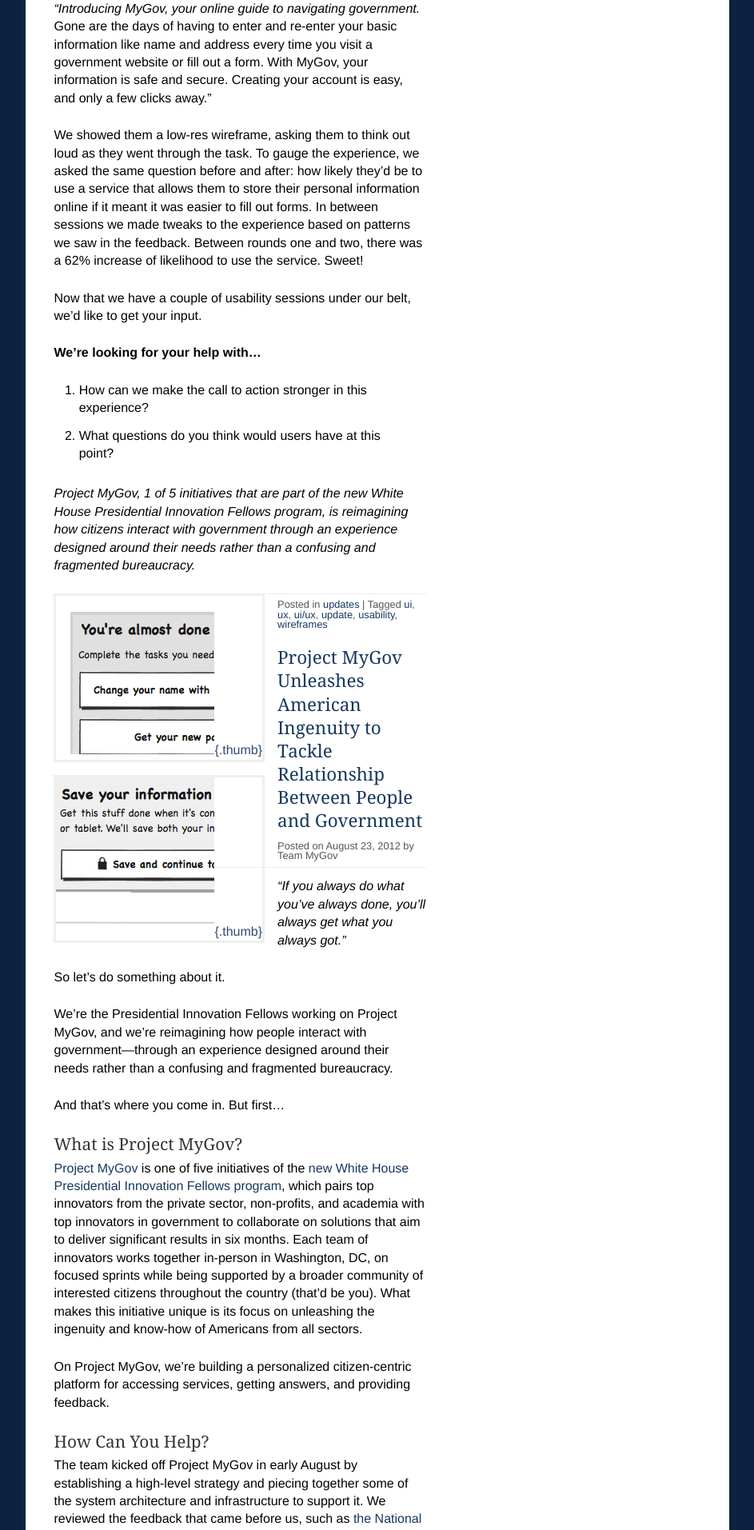
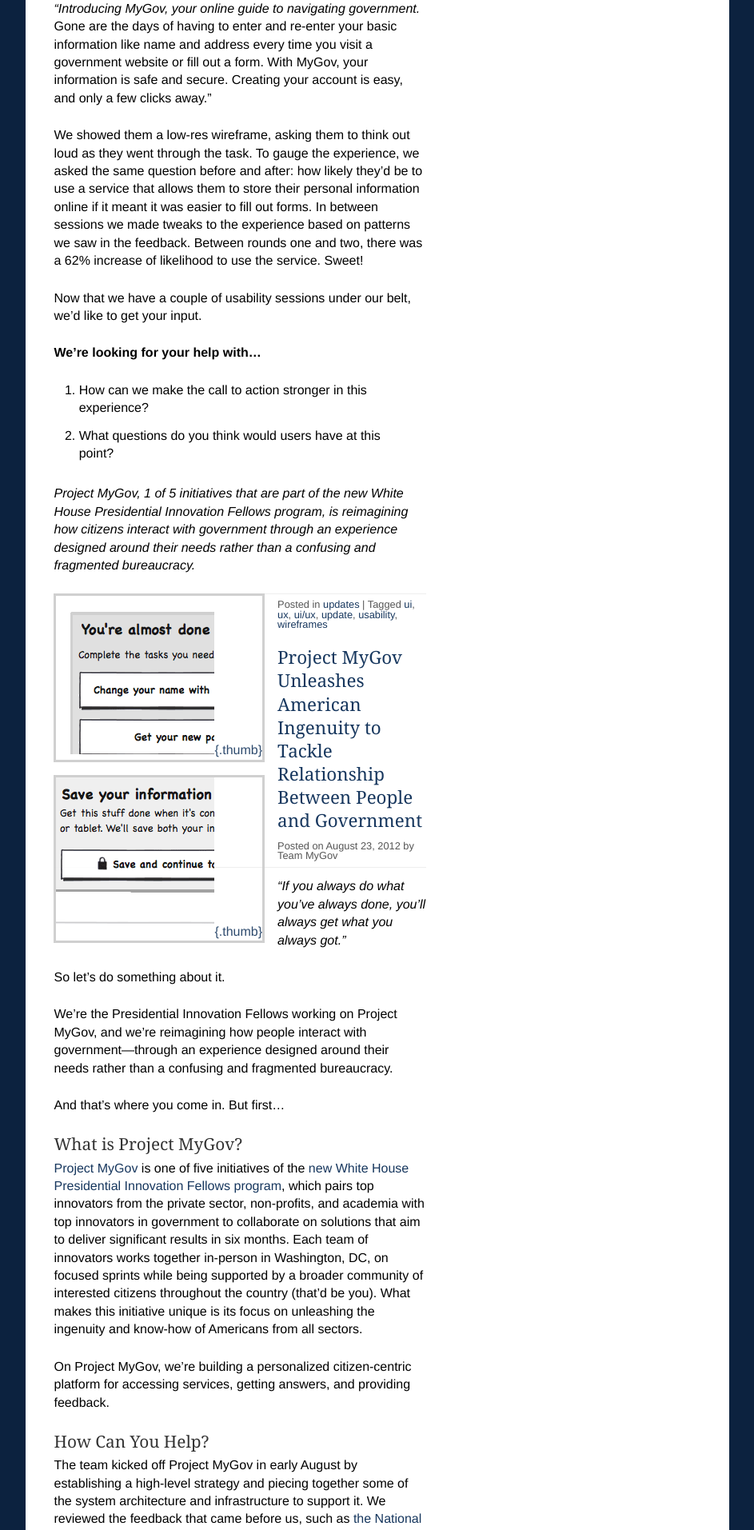
Before and after one commit to presidential-innovation-fellows/mygov, a Jekyll site: the page built from index.html, in a window 1280 px wide. Shown: the part 1221-3134 px from the top of the page at 80% size, without its empty margins (168-1111 px from the left). Built offline with Jekyll 4.4.1, drawn with Linux system fonts in a browser that asks for light colours; nearby versions of some CDN libraries; the list of posts is cut into pages by our own code.

Commit message:
Thumbnail block fix

```diff
--- a/_includes/styles/style.css
+++ b/_includes/styles/style.css
@@ -569,14 +569,10 @@
 
 .main {background: #fff;}
 .navfixed {position: fixed; top: 0;}
-.wrapper {text-align: left;}
 
-#wrapper .thumbnail-group img {display: inline-block;}
 
-#wrapper .thumbnail-group a {display: inline-block; border: 3px solid #eee; margin: 0 1em 1em 0; float: left; opacity: .9;}
+#wrapper .thumbnail-group a {display: inline-block; border: 3px solid #ccc; margin: 0 1em 1em 0; float: left; opacity: .9;}
 #wrapper .thumbnail-group a:hover {opacity: 1; -webkit-box-shadow: 0 0 3px rgba(0,0,0,.2);}
-
-#wrapper .thumbnail-group img {opacity: 1; }
 
 
 /*** Desktop ***/
```
